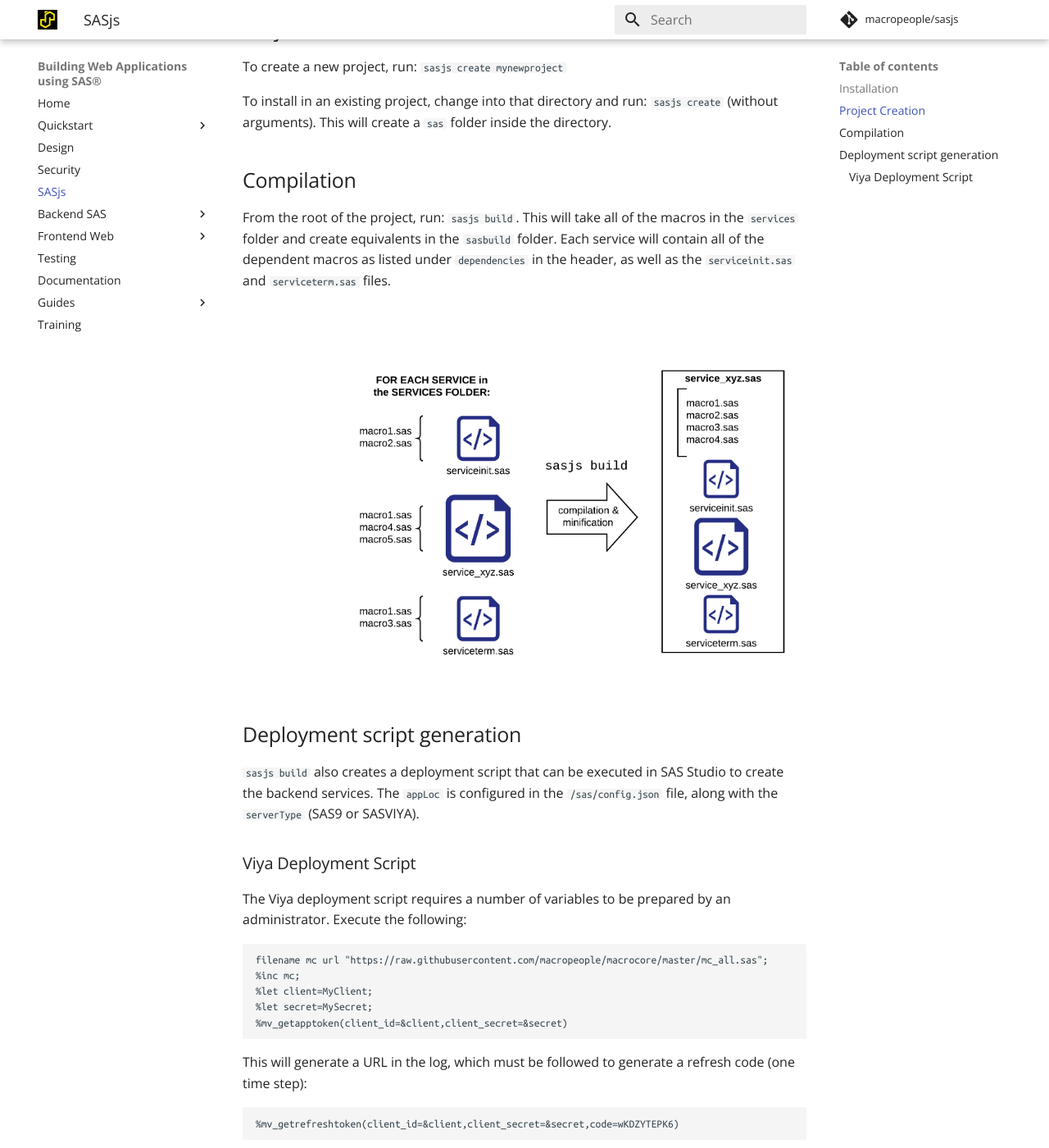
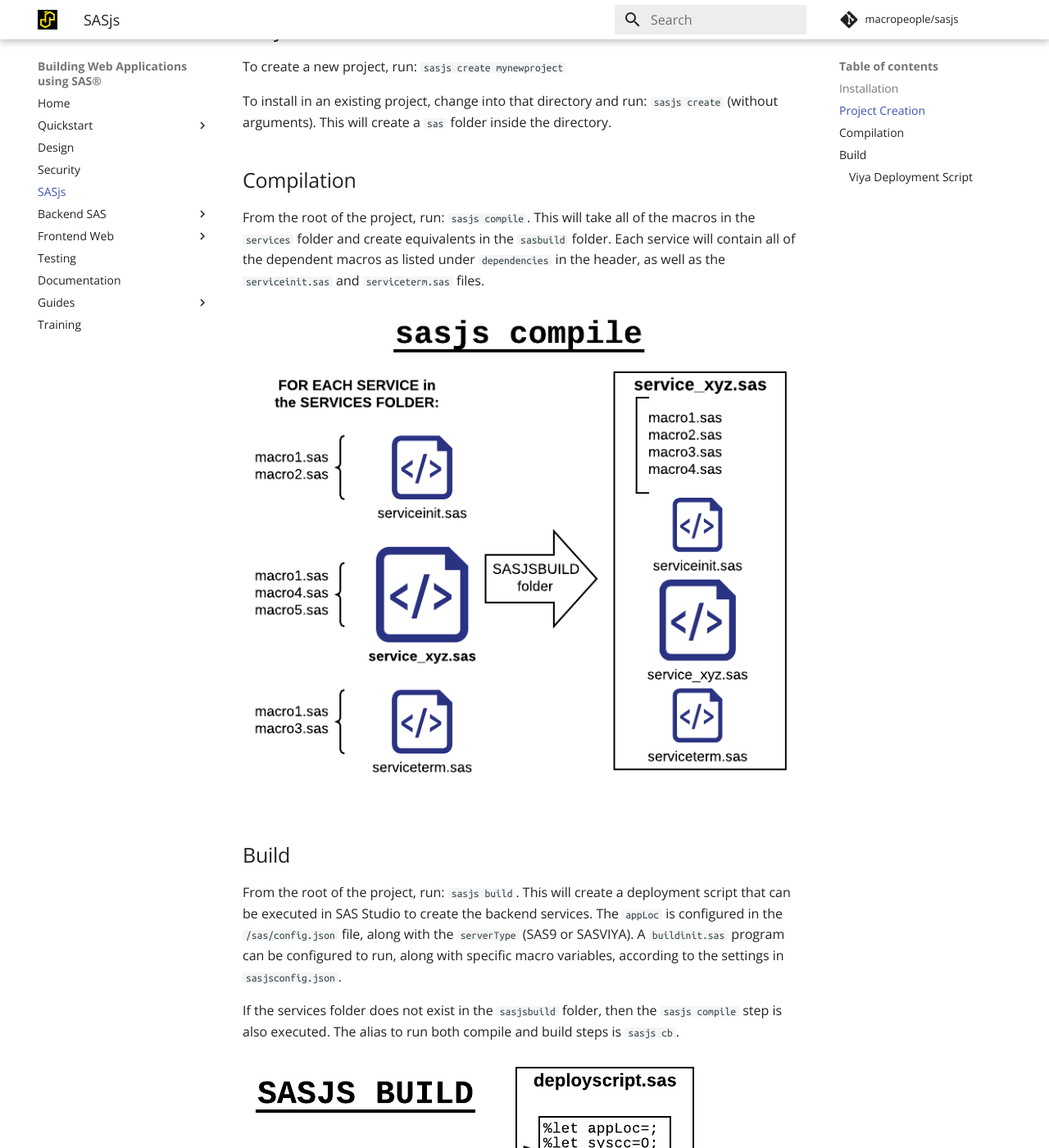
Before and after one commit to sasjs/sasjs.io, an MkDocs documentation site: the page built from docs/sasjs/sasjs-cli.md, in a window 1280 px wide and 1400 px high, scrolled down 601 px. Shown: the whole window at 82% size. Built offline with MkDocs 1.6.1 and Material for MkDocs 9.7.7, drawn with Linux system fonts in a browser that asks for light colours; comment, search, counter and statistics services are not loaded; old or Windows-style settings are respelled for this version of MkDocs.

Commit message:
adding more images to sasjs-cli page

```diff
--- a/docs/sasjs/sasjs-cli.md
+++ b/docs/sasjs/sasjs-cli.md
@@ -21,11 +21,15 @@
 To install in an existing project, change into that directory and run: `sasjs create` (without arguments).  This will create a `sas` folder inside the directory.
 
 ## Compilation
-From the root of the project, run:  `sasjs build`.  This will take all of the macros in the `services` folder and create equivalents in the `sasbuild` folder.  Each service will contain all of the dependent macros as listed under `dependencies` in the header, as well as the `serviceinit.sas` and `serviceterm.sas` files.
-![sasjscliflow.png](/img/sasjscliflow.png)
+From the root of the project, run:  `sasjs compile`.  This will take all of the macros in the `services` folder and create equivalents in the `sasbuild` folder.  Each service will contain all of the dependent macros as listed under `dependencies` in the header, as well as the `serviceinit.sas` and `serviceterm.sas` files.
+![sasjscliflow.png](/img/sasjscompile.png)
 
-## Deployment script generation
-`sasjs build` also creates a deployment script that can be executed in SAS Studio to create the backend services.  The `appLoc` is configured in the `/sas/config.json` file, along with the `serverType` (SAS9 or SASVIYA).
+## Build
+From the root of the project, run: `sasjs build`.  This will create a deployment script that can be executed in SAS Studio to create the backend services.  The `appLoc` is configured in the `/sas/config.json` file, along with the `serverType` (SAS9 or SASVIYA).  A `buildinit.sas` program can be configured to run, along with specific macro variables, according to the settings in `sasjsconfig.json`.
+
+If the services folder does not exist in the `sasjsbuild` folder, then the `sasjs compile` step is also executed.  The alias to run both compile and build steps is `sasjs cb`.
+![sasjscliflow.png](/img/sasjsbuild.png)
+
 
 ### Viya Deployment Script
 The Viya deployment script requires a number of variables to be prepared by an administrator.  Execute the following:
```
Also changed, not shown: docs/documentation.md (+13 -1 lines), docs/quickstart/services.md (+3 -0 lines), docs/security.md (+2 -0 lines), docs/img/sasjsbuild.png (added), docs/img/sasjscliflow.png (deleted), docs/img/sasjscompile.png (added).
